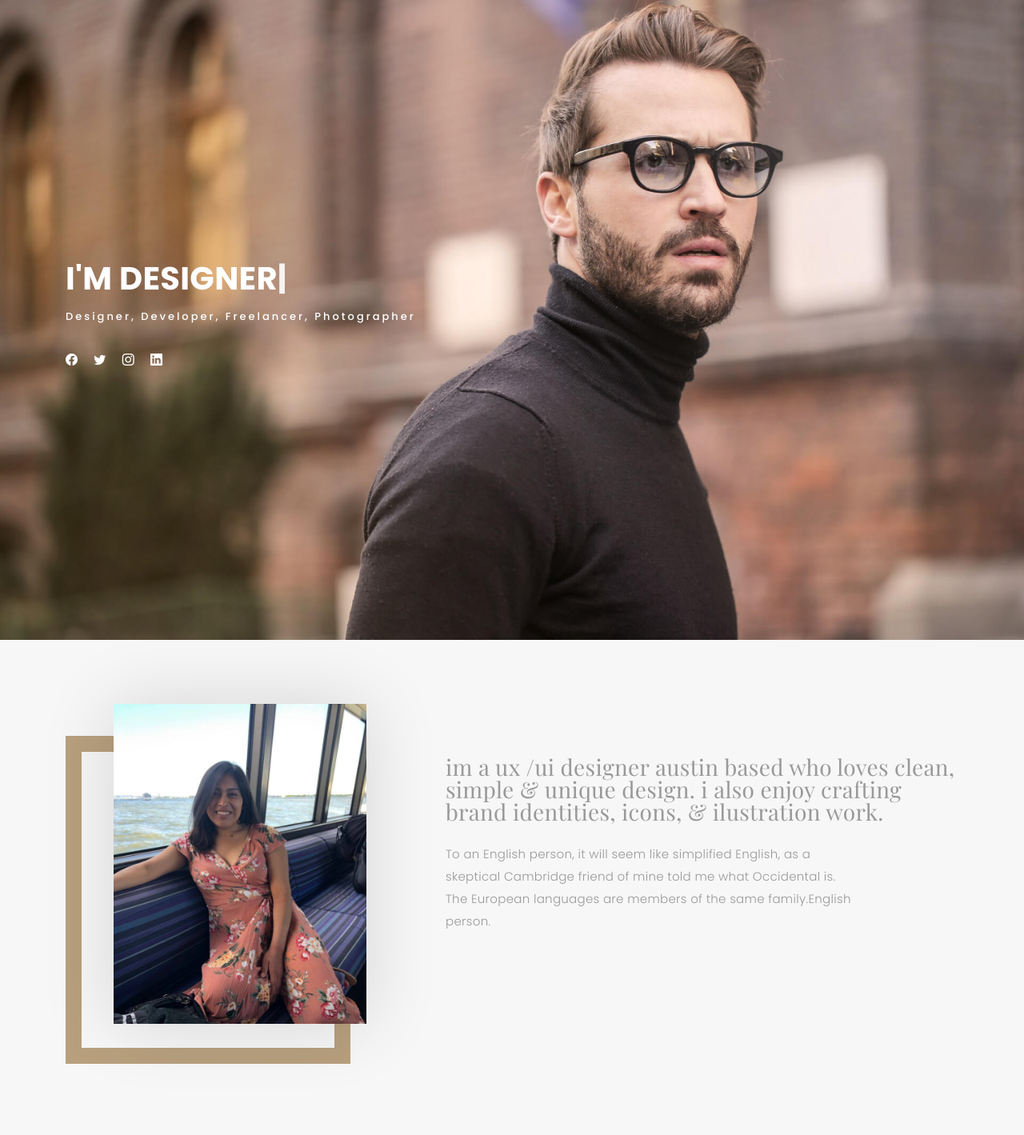
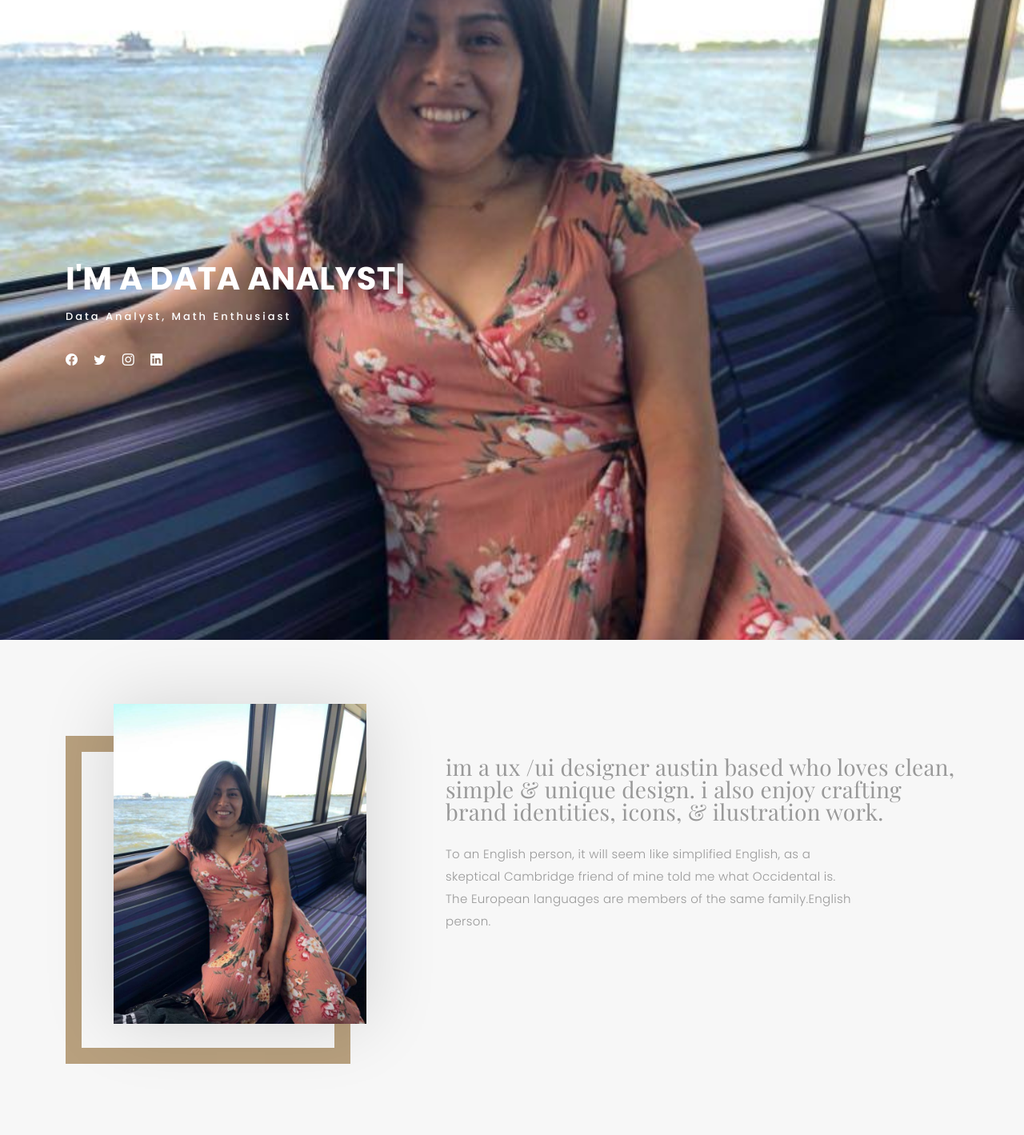
Before and after one commit to jperez29/personal-porftolio, a Django app: page / in a window 1280 px wide. Shown: the top 1419 px of the page at 80% size. Run offline with Django 3.2, Linux system fonts and the light colour scheme; some libraries are stand-ins or nearby versions; some web fonts are replaced.

Commit message:
changing background picture

```diff
--- a/mysite/static/css/style.css
+++ b/mysite/static/css/style.css
@@ -426,7 +426,7 @@ p {
 # Hero
 --------------------------------------------------------------*/
 #hero {
-  background: url("../img/home-bg.jpg") repeat scroll center center/cover;
+  background: url("../img/myself.jpg") repeat scroll center center/cover;
   height: 100vh;
   width: 100%;
 }
--- a/mysite/templates/index.html
+++ b/mysite/templates/index.html
@@ -83,8 +83,8 @@
 
     <div class="container">
       <div class="hero-content">
-        <h1>I'm <span class="typed" data-typed-items="Janet Perez, Designer, Developer, Freelancer, Photographer"></span></h1>
-        <p>Designer, Developer, Freelancer, Photographer</p>
+        <h1>I'm <span class="typed" data-typed-items="Janet Perez, A Data Analyst, A Math Instructor, A Learner"></span></h1>
+        <p>Data Analyst, Math Enthusiast</p>
 
         <ul class="list-unstyled list-social">
           <li><a href="#"><i class="bi bi-facebook"></i></a></li>
@@ -106,7 +106,7 @@
           <div class="col-lg-4 ">
             <div class="div-img-bg">
               <div class="about-img">
-                <img src="static/img/me.jpg" class="img-responsive" alt="me">
+                <img src="static/img/myself.jpg" class="img-responsive" alt="myself">
               </div>
             </div>
           </div>
```
Also changed, not shown: mysite/static/img/myself.jpg (renamed from mysite/static/img/me.jpg).
